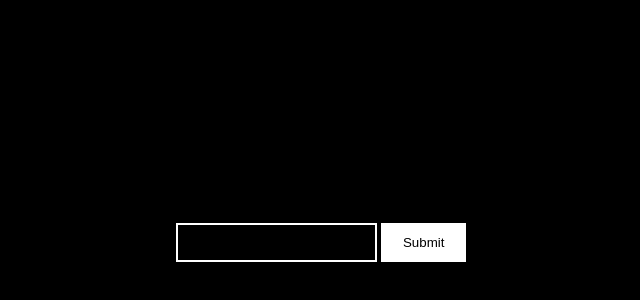
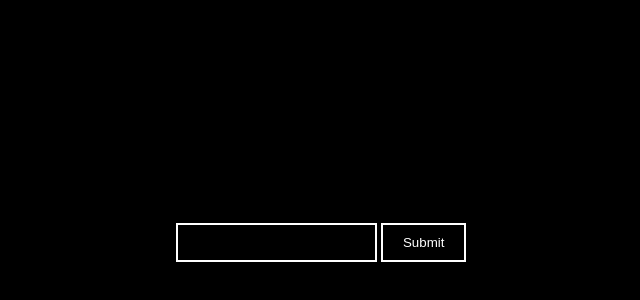
Before and after one commit to morgkub/ADMIN, a plain HTML site: page index.html in a window 1280 px wide. Shown: the part 158-458 px from the top of the page, without its empty margins (319-959 px from the left). Drawn offline with Linux system fonts and the light colour scheme.

Commit message:
Update styles.css

```diff
--- a/styles.css
+++ b/styles.css
@@ -25,8 +25,8 @@ form {
 
 /* Стилі для кнопки "Submit" */
 input[type="submit"] {
-    background-color: white; /* Білий фон */
-    color: black; /* Чорний текст */
+    background-color: black; /* Білий фон */
+    color: white; /* Чорний текст */
     border:  2px solid white; /* Відсутність рамки */
     padding: 10px 20px; /* Відступи */
     cursor: pointer; /* Змінний покажчик */
```
